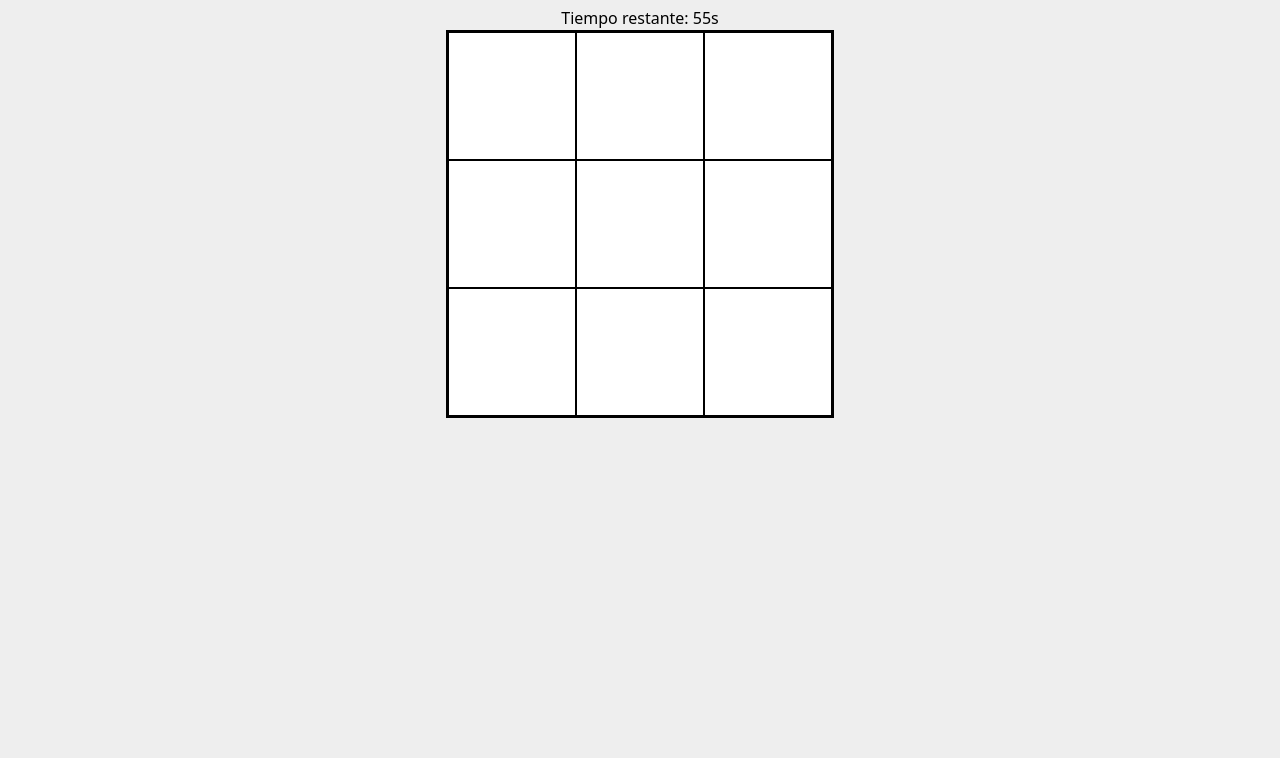
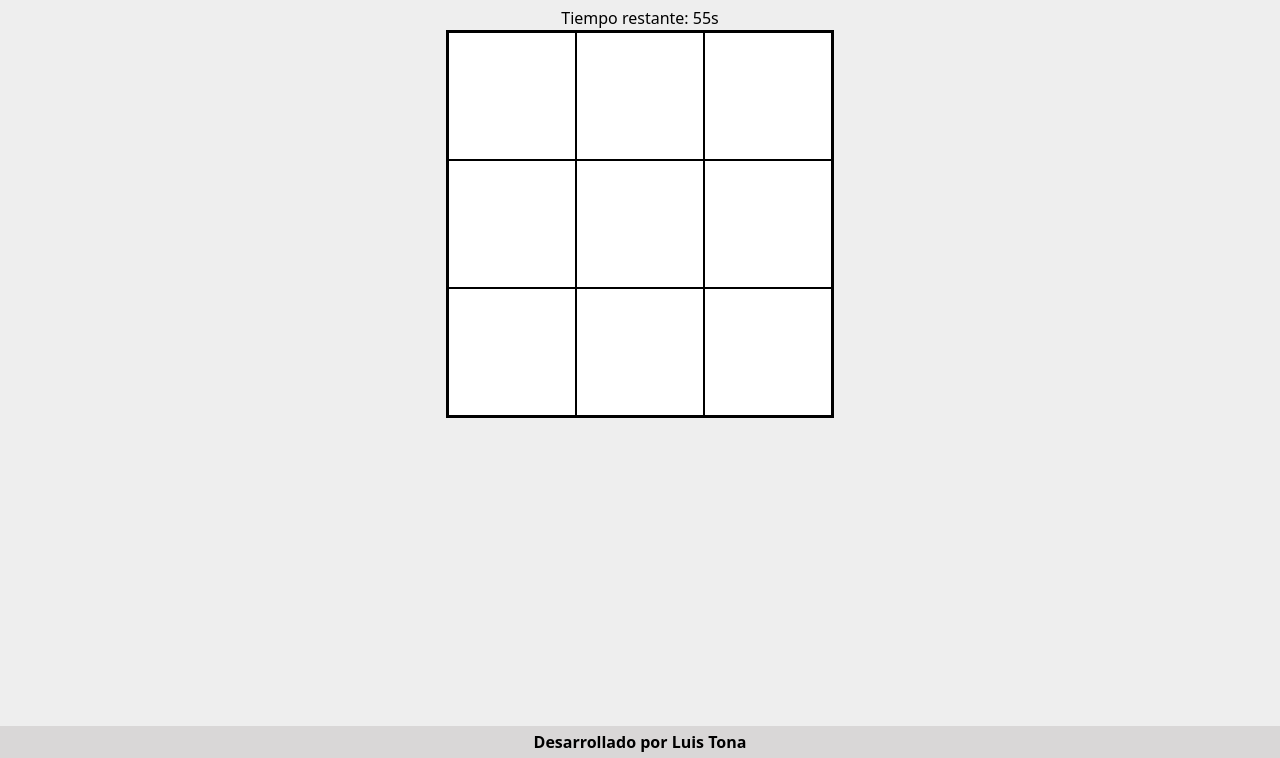
Before and after one commit to LTONA16/tictactoe, a website: page tictactoe.html in a window 1280 px wide. Shown: the part 42-800 px from the top of the page. Drawn offline with nearby package versions, Linux system fonts and the light colour scheme; files that its build step writes are made by us from their sources.

Commit message:
instalación de tailwind y javascript-obfuscator

```diff
--- a/tictactoe.html
+++ b/tictactoe.html
@@ -1,15 +1,14 @@
 <!DOCTYPE html>
 <html lang="en">
-
 <head>
     <meta charset="UTF-8">
     <meta name="viewport" content="width=device-width, initial-scale=1.0">
     <script src="https://unpkg.com/@tailwindcss/browser@4"></script>
     <link rel="stylesheet" href="./css/style.css">
+    <link href="./output.css" rel="stylesheet">
     <script src="./js/functions.js" defer></script>
     <title>Tic tac toe Sonorense</title>
 </head>
-
 <body class="bg-[#EEEEEE]">
     <div class="flex flex-col items-center h-screen">
         <h1 class="pb-2 pt-2 font-bold text-2xl">Tic tac toe Sonorense</h1>
@@ -35,5 +34,7 @@
         <button id="reiniciar" type="button" class="text-white bg-green-700 hover:bg-green-800 focus:outline-none focus:ring-4 focus:ring-green-300 font-medium rounded-full text-sm px-3 py-2 text-center dark:bg-green-600 dark:hover:bg-green-700 dark:focus:ring-green-800" onclick="reiniciar()" style="display:none;">Jugar de nuevo</button>
     </div>
 </body>
-
+<footer class="bg-[#d9d7d7] text-black font-bold text-center py-1 fixed bottom-0 w-full">
+    <p>Desarrollado por Luis Tona</p>
+</footer>
 </html>
```
Also changed, not shown: package.json (added, +9 -0 lines), css/input.css (added), css/output.css (added), index.html (added), 1 other file.
